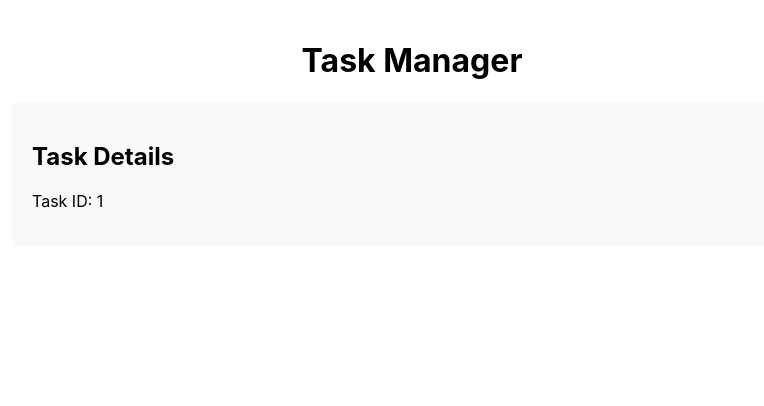
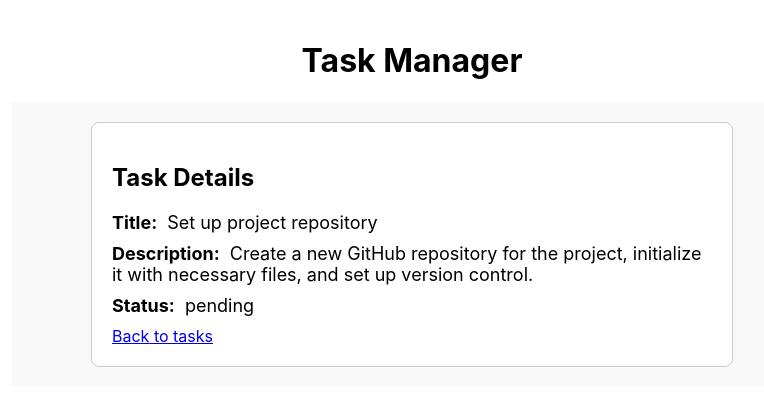
Before and after one commit to isaac-wahba/task-management-app, a React (Create React App) app: page /tasks/1 in a window 1280 px wide. Shown: the top 406 px of the page, without its empty margins (228-992 px from the left). Built offline with nearby package versions, Linux system fonts and the light colour scheme.

Commit message:
add Task details

```diff
--- a/src/components/atoms/TaskItem/TaskItem.tsx
+++ b/src/components/atoms/TaskItem/TaskItem.tsx
@@ -3,6 +3,7 @@ import StatusIndicator from "../StatusIndicator/StatusIndicatr";
 import StatusToggle from "../StatusToggle/StatusToggle";
 import { Task } from "../../../types/types";
 import Button from "../Button/Button";
+import { Link } from "react-router-dom";
 
 interface TaskItemProps {
   task: Task;
@@ -17,7 +18,9 @@ const TaskItem: React.FC<TaskItemProps> = ({
 }) => {
   return (
     <div className="task-item">
-      <span>{task.title}</span>
+      <Link to={`/tasks/${task.id}`} className="task-link">
+        <span>{task.title}</span>{" "}
+      </Link>
       <div className="task-actions">
         <StatusToggle
           status={task.status}
--- /dev/null
+++ b/src/components/templates/TaskView/TaskView.scss
@@ -0,0 +1,25 @@
+.task-view {
+  max-width: 600px;
+  margin: 0 auto;
+  padding: 20px;
+  border: 1px solid #ccc;
+  border-radius: 8px;
+  background-color: #fff;
+
+  h2 {
+    font-size: 24px;
+    margin-bottom: 20px;
+  }
+
+  .task-details {
+    font-size: 18px;
+
+    div {
+      margin-bottom: 10px;
+    }
+
+    strong {
+      margin-right: 5px;
+    }
+  }
+}
--- /dev/null
+++ b/src/components/templates/TaskView/TaskView.tsx
@@ -0,0 +1,34 @@
+import React from "react";
+import "./TaskView.scss";
+import { Task } from "../../../types/types";
+import { Link } from "react-router-dom";
+
+interface TaskDetailsPageProps {
+  task: Task | undefined;
+}
+
+const TaskView: React.FC<TaskDetailsPageProps> = ({ task }) => {
+  return (
+    <div className="task-view">
+      <h2>Task Details</h2>
+      {task ? (
+        <div className="task-details">
+          <div>
+            <strong>Title:</strong> {task.title}
+          </div>
+          <div>
+            <strong>Description:</strong> {task.details}
+          </div>
+          <div>
+            <strong>Status:</strong> {task.status}
+          </div>
+        </div>
+      ) : (
+        <p>Task not found</p>
+      )}
+      <Link to="/">Back to tasks</Link>
+    </div>
+  );
+};
+
+export default TaskView;
--- a/src/containers/App/App.tsx
+++ b/src/containers/App/App.tsx
@@ -2,7 +2,7 @@ import React from "react";
 import { BrowserRouter as Router, Route, Routes } from "react-router-dom";
 import "./App.scss";
 import "./App.scss";
-import TaskDetailsView from "../../pages/TaskDetailsPage/TaskDetailsPage";
+import TaskDetailsPage from "../../pages/TaskDetailsPage/TaskDetailsPage";
 import TasksPage from "../../pages/TasksPage/TasksPage";
 import { Provider } from "react-redux";
 import { store } from "../../store/store";
@@ -14,7 +14,7 @@ const App: React.FC = () => {
         <Router>
           <Routes>
             <Route path="/" element={<TasksPage />} />
-            <Route path="/tasks/:taskId" element={<TaskDetailsView />} />
+            <Route path="/tasks/:taskId" element={<TaskDetailsPage />} />
           </Routes>
         </Router>
       </div>
--- a/src/pages/TaskDetailsPage/TaskDetailsPage.tsx
+++ b/src/pages/TaskDetailsPage/TaskDetailsPage.tsx
@@ -1,16 +1,22 @@
+import MainLayout from "../../components/Layouts/MainLayout/MainLayout";
+import TaskView from "../../components/templates/TaskView/TaskView";
+import { useSelector } from "react-redux";
 import { useParams } from "react-router-dom";
-import MainLayout from "../../components/Layouts/MainLayout/MainLayout";
+import { selectTaskById } from "../../store/slices/tasksSlice";
+import { RootState } from "../../store/store";
 
-const TaskDetailsView: React.FC = () => {
+const TaskDetailsPage: React.FC = () => {
   const { taskId } = useParams<{ taskId: string }>();
+
+  const task = useSelector((state: RootState) =>
+    selectTaskById(state, taskId ?? "")
+  );
 
   return (
     <MainLayout>
-      <h2>Task Details</h2>
-      <p>Task ID: {taskId}</p>
-      {/* Task details component goes here */}
+      <TaskView task={task} />
     </MainLayout>
   );
 };
 
-export default TaskDetailsView;
+export default TaskDetailsPage;
--- a/src/store/slices/tasksSlice.ts
+++ b/src/store/slices/tasksSlice.ts
@@ -98,4 +98,8 @@ export const selectTasks = (state: RootState) => {
     return tasks.filter((task) => task.status === filter);
   }
 };
+
+export const selectTaskById = (state: RootState, taskId: string) =>
+  state.tasks.tasks.find((task) => task.id === taskId);
+
 export default tasksSlice.reducer;
```
Also changed, not shown: src/pages/TaskDetailsPage/TaskDetails.scss (deleted).
